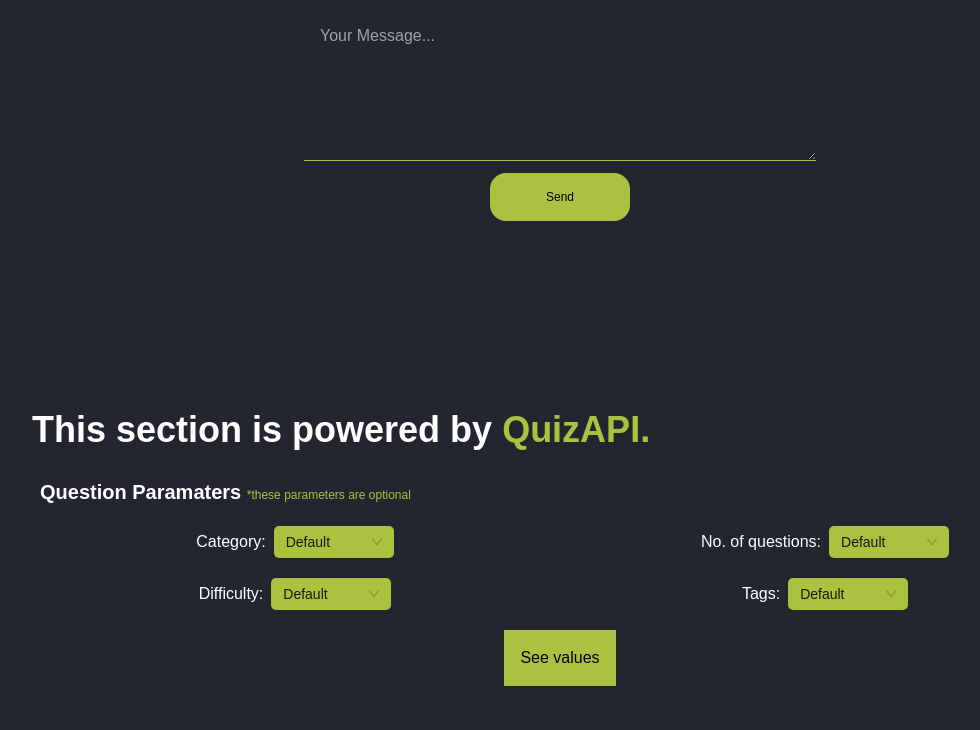
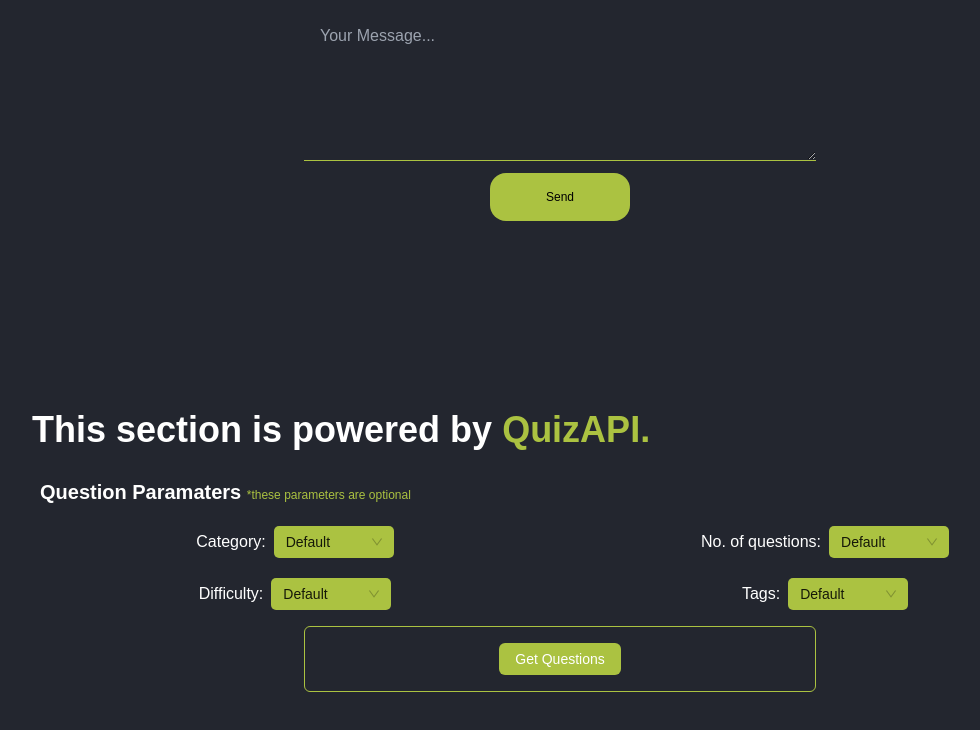
Before and after one commit to ChrisMungiria/react-portfolio, a React (Create React App) app: page / in a window 1280 px wide. Shown: the part 3702-4432 px from the top of the page, without its empty margins (80-1060 px from the left). Built offline with nearby package versions, Linux system fonts and the light colour scheme.

Commit message:
feat: Added a Quiz section

```diff
--- a/package.json
+++ b/package.json
@@ -7,6 +7,7 @@
     "@testing-library/react": "^13.4.0",
     "@testing-library/user-event": "^13.5.0",
     "antd": "^5.13.3",
+    "axios": "^1.6.7",
     "react": "^18.2.0",
     "react-dom": "^18.2.0",
     "react-icons": "^5.0.1",
--- /dev/null
+++ b/src/components/QuestionsComponent.jsx
@@ -0,0 +1,162 @@
+import { useState } from "react";
+import axios from "axios";
+import { Button } from "antd";
+
+const QuestionsComponent = (props) => {
+  // Used to make the request
+  const { limit, category, difficulty, tags } = props;
+
+  //   Questions state
+  const [questions, setQuestions] = useState([]);
+  //   Score state
+  const [score, setScore] = useState(0);
+  // Loading State
+  const [loading, setLoading] = useState(false);
+  // State to disable the answer
+  const [hasUserSelected, setHasUserSelected] = useState(false);
+
+  //   Update the score
+  const updateScore = () => {
+    setScore((prevScore) => prevScore + 1);
+  };
+
+  const [currentQuestion, setCurrentQuestion] = useState(0);
+  const [userSelection, setUserSelection] = useState(null);
+  const [correctAnswer, setCorrectAnswer] = useState(null);
+
+  const handleNextClick = () => {
+    if (currentQuestion < questions.length - 1) {
+      setCurrentQuestion(currentQuestion + 1);
+      setUserSelection(null);
+    } else if (currentQuestion === questions.length - 1) {
+      handleSubmit();
+    }
+  };
+
+  const filteredAnswers = () => {
+    const currentAnswers = questions[currentQuestion].answers;
+    return Object.keys(currentAnswers)
+      .filter((key) => currentAnswers[key] !== null)
+      .map((key) => ({ id: key, value: currentAnswers[key] }));
+  };
+
+  //   Handle answer selection
+  const setSelectedAnswer = (answerId) => () => {
+    const currentCorrectAnswers = questions[currentQuestion].correct_answers;
+    const currentAnswers = questions[currentQuestion].answers;
+    const currentAnswer = currentAnswers[answerId];
+    const currentCorrectAnswer = currentCorrectAnswers[`${answerId}_correct`];
+
+    // User has selected an answer
+    setHasUserSelected(true);
+    // Check if answer is correct
+    if (currentCorrectAnswer === "true") {
+      //  Set the element to green
+      setCorrectAnswer(answerId);
+      setUserSelection(answerId);
+      updateScore();
+      console.log("Score: ", score);
+
+      // Delay for a second and move to the next answer
+      setTimeout(() => {
+        handleNextClick();
+      }, 1000);
+    } else {
+      //   Set answer to red
+      setCorrectAnswer(null);
+      setUserSelection(answerId);
+      console.log("Wrong");
+      // Delay for a second and move to the next answer
+      setTimeout(() => {
+        handleNextClick();
+      }, 1000);
+    }
+  };
+
+  // Fetch questions on button click
+  const handleFetchQuestions = async () => {
+    setLoading(true);
+    try {
+      const response = await axios.get("https://quizapi.io/api/v1/questions", {
+        params: {
+          limit,
+          category,
+          tags,
+          difficulty,
+          apiKey: process.env.REACT_APP_QUIZ_API_KEY,
+        },
+      });
+      console.log(response.data);
+      setQuestions(response.data);
+      setLoading(false);
+    } catch (error) {
+      setLoading(false);
+      console.log(error);
+      throw new Error(error);
+    } finally {
+      setLoading(false);
+    }
+  };
+
+  // Handle the end of questions
+  const handleSubmit = () => {
+    alert(`You scored ${score} out of ${questions.length}`);
+  };
+  return (
+    <div>
+      {questions.length > 0 ? (
+        <div className="border border-Highlight rounded-md max-w-lg my-4 flex flex-col mx-auto p-4 text-white">
+          <h2 className="text-xl underline">Question {currentQuestion + 1} </h2>
+          <p className="my-2">{questions[currentQuestion].question}</p>
+
+          {filteredAnswers().map((answer) => (
+            <div
+              onClick={setSelectedAnswer(answer.id)}
+              key={answer.id}
+              disabled={hasUserSelected}
+              className={`flex disabled:bg-gray-300 flex-row items-center gap-3 p-2 my-1 rounded-md cursor-pointer transition-all
+    ${userSelection === answer.id && "bg-Highlight"}
+    ${
+      userSelection === answer.id &&
+      (userSelection === correctAnswer ? "bg-green-500" : "bg-red-500")
+    }
+    `}
+            >
+              <div className="w-2 h-2 bg-Highlight rounded-full"></div>
+              <p className="">{answer.value}</p>
+            </div>
+          ))}
+
+          <div className="flex items-center justify-end mt-5">
+            {currentQuestion === questions.length - 1 ? (
+              <button onClick={handleSubmit} className="disabled:hidden">
+                Submit
+              </button>
+            ) : (
+              <button
+                onClick={handleNextClick}
+                disabled={currentQuestion === questions.length - 1}
+                className="disabled:hidden"
+              >
+                Next
+              </button>
+            )}
+          </div>
+        </div>
+      ) : (
+        <div className="border border-Highlight rounded-md max-w-lg my-4 flex flex-col mx-auto p-4 text-white">
+          <Button
+            type="text"
+            className="bg-Highlight w-fit flex mx-auto text-white"
+            onClick={handleFetchQuestions}
+            loading={loading}
+          >
+            Get Questions
+          </Button>
+        </div>
+      )}
+    </div>
+  );
+};
+
+export default QuestionsComponent;
--- a/src/pages/Questions.jsx
+++ b/src/pages/Questions.jsx
@@ -1,5 +1,6 @@
 import { useState } from "react";
 import CustomDropDown from "../components/CustomDropDown";
+import QuestionsComponent from "../components/QuestionsComponent";
 
 const Questions = () => {
   const [category, setCategory] = useState("");
@@ -7,9 +8,6 @@
   const [difficulty, setDifficulty] = useState("");
   const [tags, setTags] = useState("");
 
-  const seeValues = () => {
-    console.log(category, limit, difficulty, tags);
-  };
   return (
     <section className="w-screen h-screen bg-background p-28">
       <h1 className="text-4xl font-bold text-white">
@@ -42,12 +40,12 @@
           </div>
         </div>
 
-        <button
-          className="p-4 bg-Highlight flex mx-auto my-5"
-          onClick={seeValues}
-        >
-          See values
-        </button>
+        <QuestionsComponent
+          category={category}
+          limit={limit}
+          difficulty={difficulty}
+          tags={tags}
+        />
       </div>
     </section>
   );
```
Also changed, not shown: 2 other files (tests, documents, lock files or other folders).
